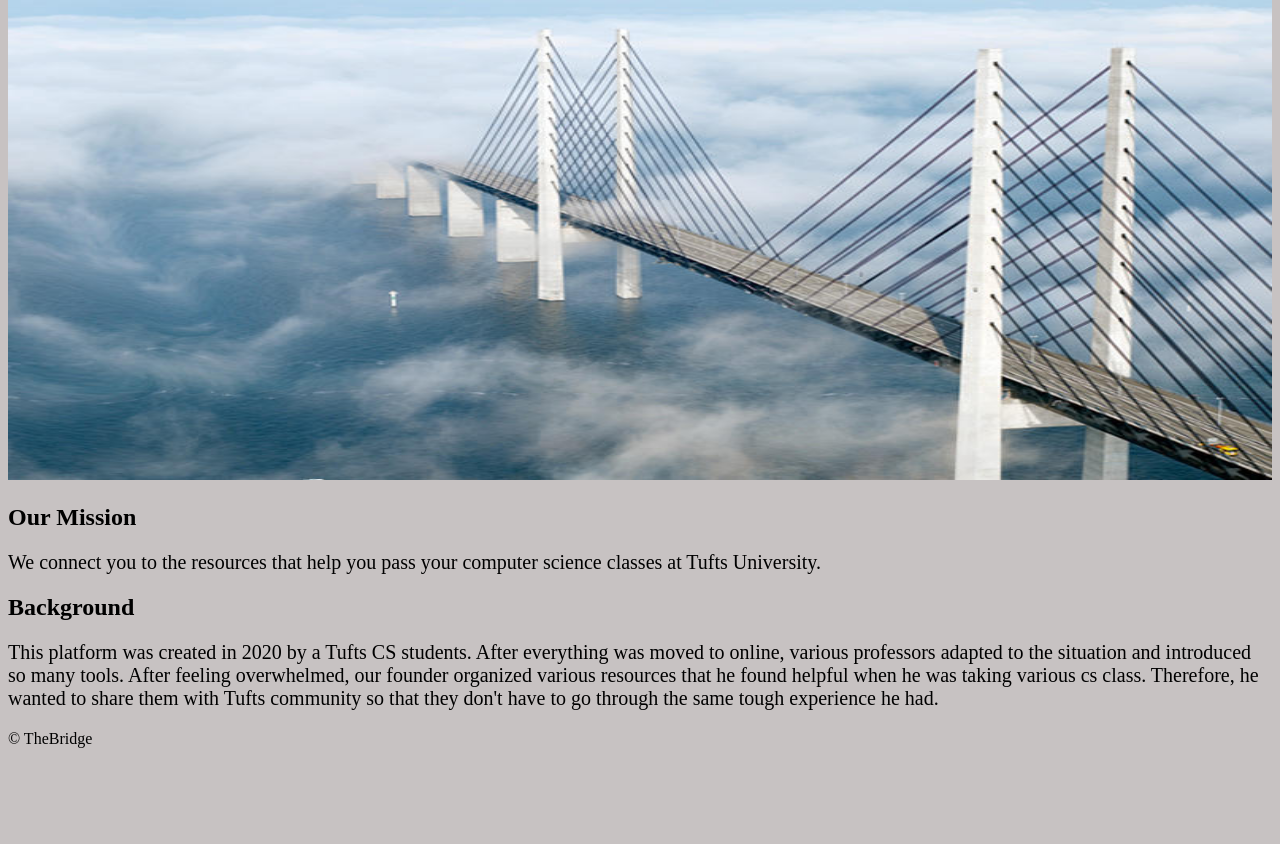
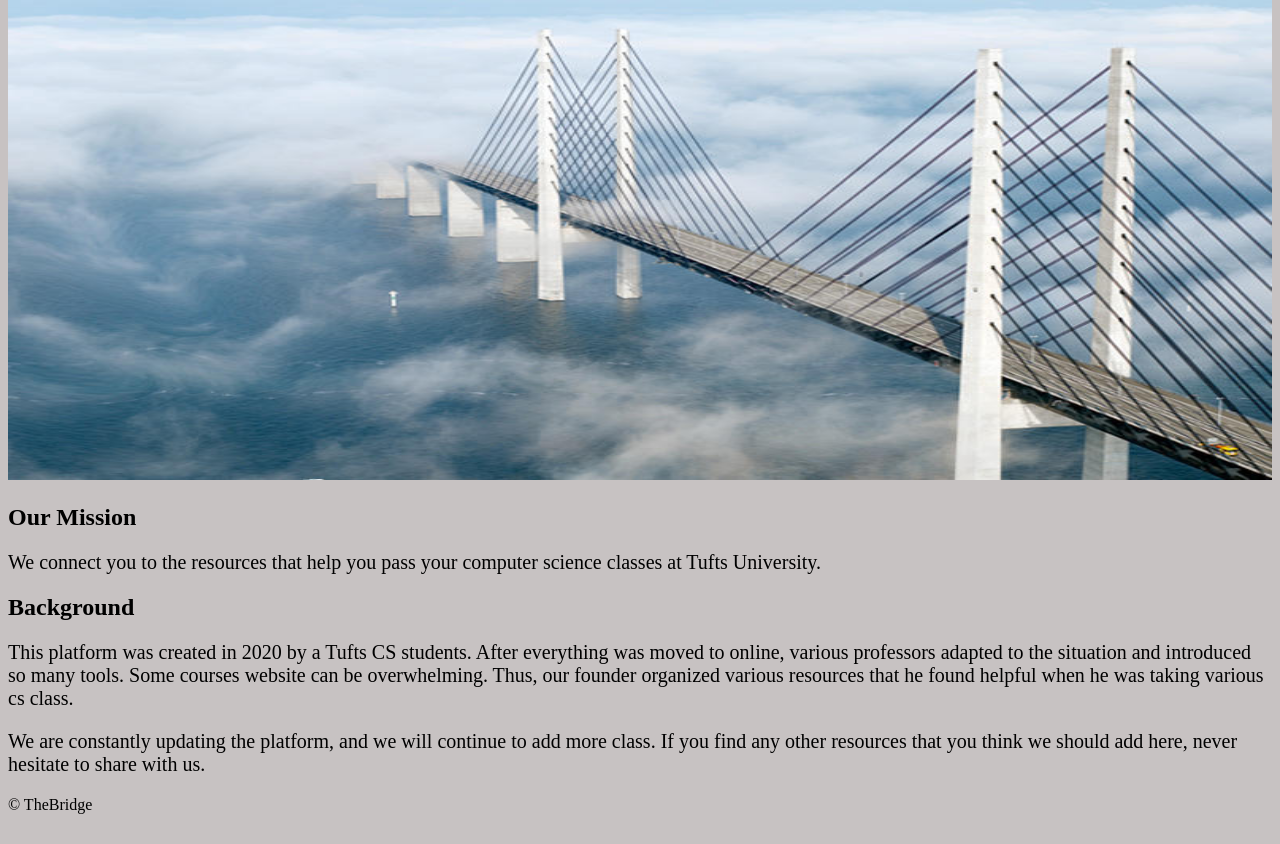
Before and after one commit to tmicomyiza/comp20-hw2, a plain HTML site: page index.html in a window 1280 px wide. Shown: the part 118-962 px from the top of the page. Before the commit the page ends 896 px from the top, so only its background shows below. Drawn offline with Linux system fonts and the light colour scheme.

Commit message:
Update index.html

```diff
--- a/index.html
+++ b/index.html
@@ -43,10 +43,12 @@
             <p>We connect you to the resources that help you pass your computer science classes at Tufts University.</p>
             <h2>Background</h2>
             <p>This platform was created in 2020 by a Tufts CS students. After everything was moved to online,
-                various professors adapted to the situation and introduced so many tools. After feeling overwhelmed,
-                our founder organized various resources that he found helpful when he was taking various cs class.
-                Therefore, he wanted to share them with Tufts community so that they don't have to go through the same
-                tough experience he had.</p>
+                various professors adapted to the situation and introduced so many tools. Some courses website can be overwhelming.
+                Thus, our founder organized various resources that he found helpful when he was taking various cs class.
+                </p>
+            <p>We are constantly updating the platform, and we will continue to add more class. If you find any other resources that you
+                think we should add here, never hesitate to share with us.
+                </p>
         </div>
     </body>
     <footer id="footer">&copy; TheBridge</footer>
```
